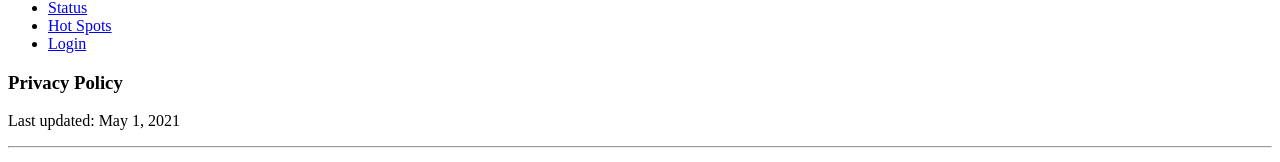
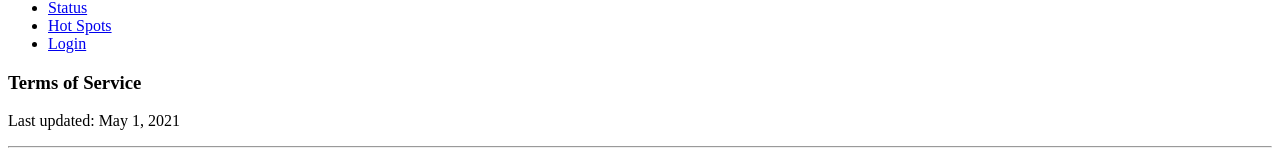
Before and after one commit to just1ngray/covidexposures, a Next.js app: page /terms in a window 1280 px wide. Shown: the part 228-390 px from the top of the page. Built offline with nearby package versions, Linux system fonts and the light colour scheme.

Commit message:
typo fix

```diff
--- a/src/pages/terms.tsx
+++ b/src/pages/terms.tsx
@@ -2,10 +2,10 @@ import Container from "../components/Container";
 import Section from "../components/pagewise/legal/Section";
 import Definitions from "../components/pagewise/legal/Definitions";
 
-export default function PrivacyPolicy() {
+export default function Terms() {
     return (
         <Container>
-            <h3 className="text-3xl font-bold my-2">Privacy Policy</h3>
+            <h3 className="text-3xl font-bold my-2">Terms of Service</h3>
             <p className="underline">Last updated: May 1, 2021</p>
 
             <hr />
```
